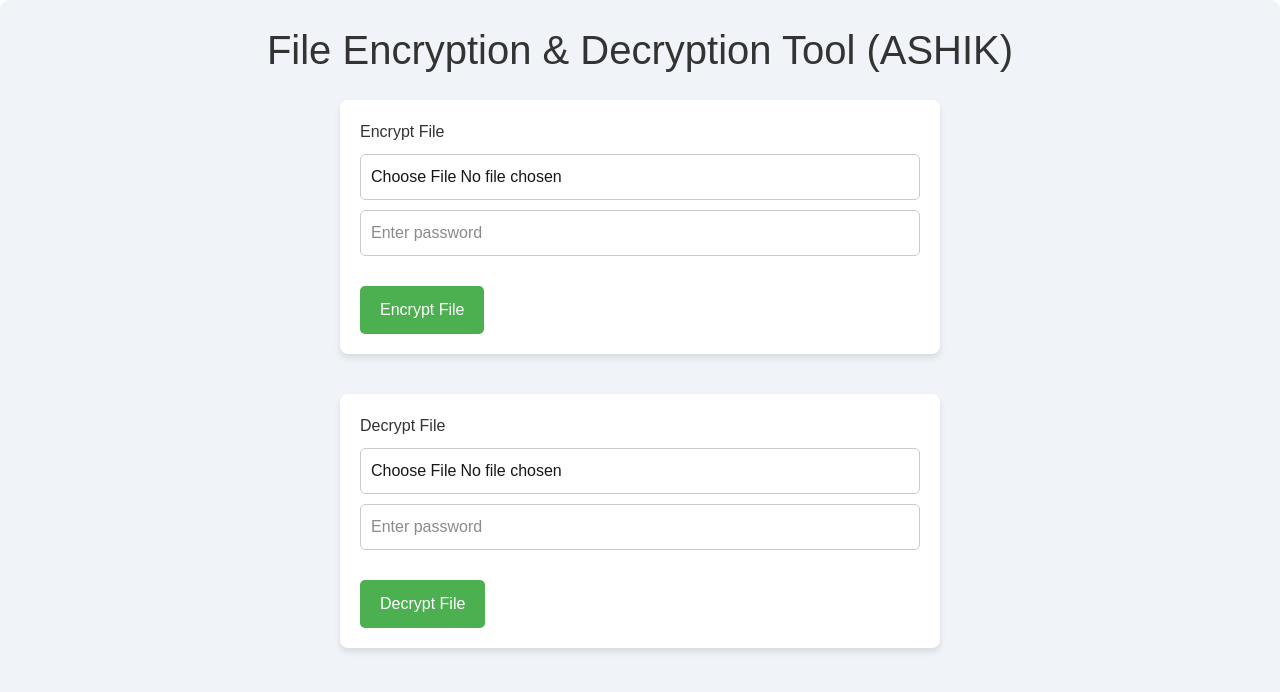
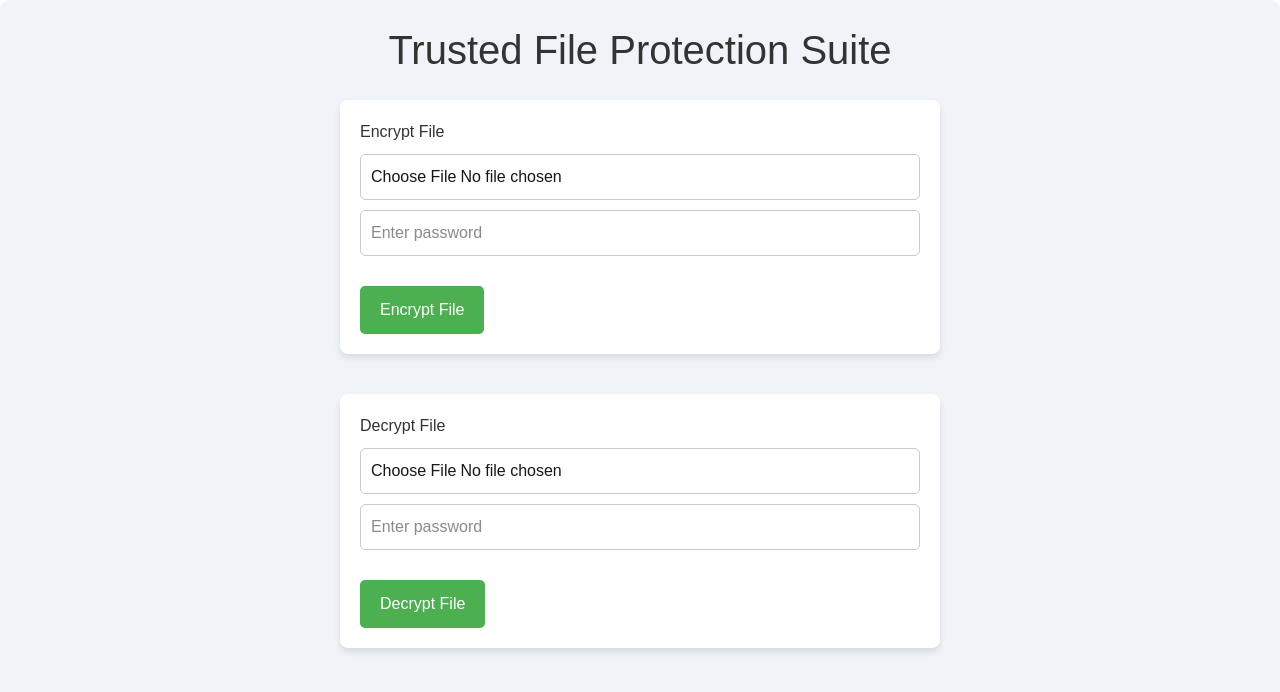
Before and after one commit to ashik194/file-enc-dec, a Next.js app: page / in a window 1280 px wide. Shown: the top 692 px of the page. Built offline with nearby package versions, Linux system fonts and the light colour scheme.

Commit message:
Fix title and Readme File

```diff
--- a/app/layout.js
+++ b/app/layout.js
@@ -12,8 +12,9 @@ const geistMono = Geist_Mono({
 });
 
 export const metadata = {
-  title: "Create Next App",
-  description: "Generated by create next app",
+  title: "Trusted File Protection Suite",
+  description: "Generated by ASHIK",
+  author: "ASHIK"
 };
 
 export default function RootLayout({ children }) {
--- a/app/page.js
+++ b/app/page.js
@@ -174,7 +174,7 @@ export default function Home() {
 
   return (
     <div className="app-container">
-      <h1>File Encryption & Decryption Tool (ASHIK)</h1>
+      <h1>Trusted File Protection Suite</h1>
 
       {/* Encrypt Section */}
       <div className="section">
```
Also changed, not shown: 1 other file (tests, documents, lock files or other folders).
